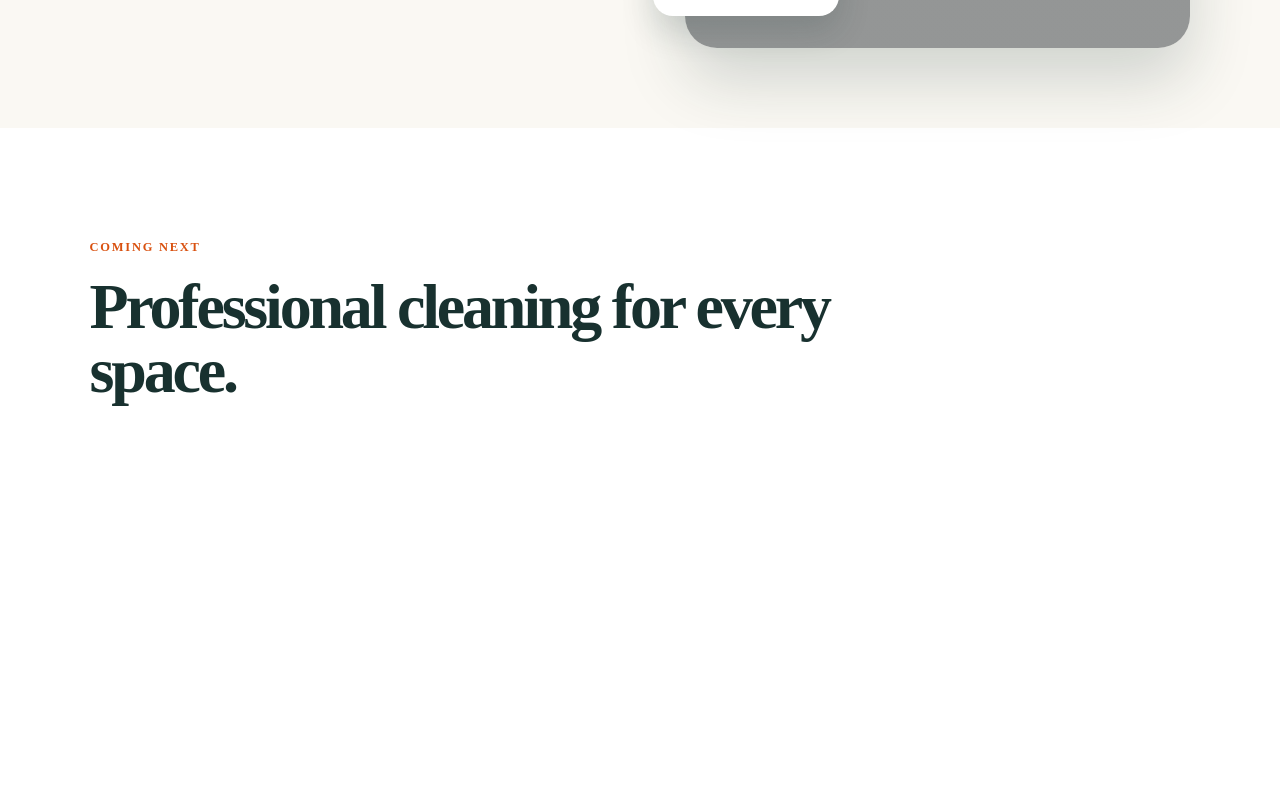
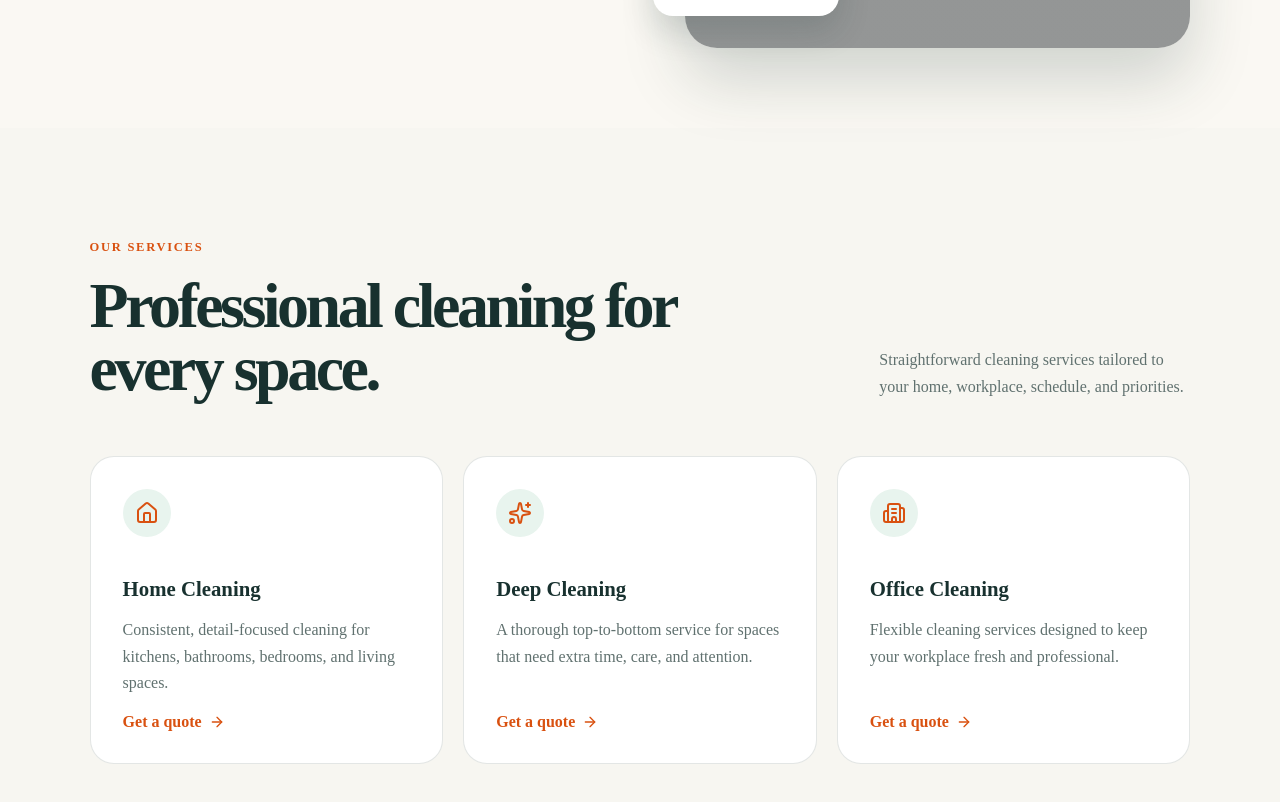
Before and after one commit to camilochaves10/CT, a React app in the folder frontend/: page / in a window 1280 px wide. Shown: the part 720-1522 px from the top of the page. Before the commit the page ends 1235 px from the top, so only its background shows below. Built offline with nearby package versions, Linux system fonts and the light colour scheme; no server answers; grey boxes are pictures that could not be loaded; the HTML template or start-up script is replaced by a standard one.

Commit message:
Add services section

```diff
--- a/frontend/src/App.css
+++ b/frontend/src/App.css
@@ -293,22 +293,121 @@
   font-size: 0.9rem;
 }
 
-.placeholder-section {
+.services-section {
   padding: 7rem 7vw;
-  background: white;
+  background: #f7f6f1;
 }
 
-.placeholder-section h2 {
-  max-width: 50rem;
+.services-heading {
+  display: grid;
+  grid-template-columns: 1.4fr 0.6fr;
+  align-items: end;
+  gap: 4rem;
+
+  margin-bottom: 3.5rem;
+}
+
+.services-heading h2 {
+  max-width: 48rem;
   margin: 0;
 
   color: #18312f;
-  font-size: clamp(2.5rem, 5vw, 4.5rem);
-  line-height: 1;
-  letter-spacing: -0.05em;
+  font-size: clamp(2.8rem, 5vw, 4.8rem);
+  line-height: 0.98;
+  letter-spacing: -0.055em;
 }
 
+.services-intro {
+  margin: 0;
+  color: #60716f;
+  font-size: 1rem;
+  line-height: 1.7;
+}
+
+.services-grid {
+  display: grid;
+  grid-template-columns: repeat(3, 1fr);
+  gap: 1.25rem;
+}
+
+.service-card {
+  min-height: 19rem;
+  display: flex;
+  flex-direction: column;
+
+  padding: 2rem;
+
+  border: 1px solid rgba(24, 49, 47, 0.12);
+  border-radius: 1.5rem;
+  background: #ffffff;
+}
+
+.service-icon {
+  width: 3rem;
+  height: 3rem;
+
+  display: grid;
+  place-items: center;
+
+  margin-bottom: 2.5rem;
+
+  border-radius: 50%;
+  background: #e8f4ee;
+  color: #d95110;
+}
+
+.service-card h3 {
+  margin: 0;
+  color: #18312f;
+  font-size: 1.3rem;
+}
+
+.service-card p {
+  margin: 1rem 0;
+  color: #60716f;
+  line-height: 1.65;
+}
+
+.service-card a {
+  display: inline-flex;
+  align-items: center;
+  gap: 0.45rem;
+
+  margin-top: auto;
+
+  color: #d95110;
+  font-weight: 800;
+  text-decoration: none;
+}
+
+.service-card a:hover {
+  text-decoration: underline;
+}
+
+
+
 @media (max-width: 900px) {
+
+  .services-section {
+    padding: 5rem 1.25rem;
+  }
+
+  .services-heading {
+    grid-template-columns: 1fr;
+    gap: 1.5rem;
+  }
+
+  .services-intro {
+    max-width: 36rem;
+  }
+
+  .services-grid {
+    grid-template-columns: 1fr;
+  }
+
+  .service-card {
+    min-height: auto;
+  }
   .site-header {
     padding: 0 1.25rem;
   }
--- a/frontend/src/App.jsx
+++ b/frontend/src/App.jsx
@@ -1,8 +1,37 @@
 import { useEffect, useState } from "react";
-import { ArrowRight, Check, Menu, X } from "lucide-react";
+import {
+  ArrowRight,
+  Check,
+  Home,
+  Building2,
+  Sparkles,
+  Menu,
+  X,
+} from "lucide-react";
 import "./App.css";
 
 const API_URL = import.meta.env.VITE_API_URL || "http://localhost:8000";
+
+const services = [
+  {
+    title: "Home Cleaning",
+    description:
+      "Consistent, detail-focused cleaning for kitchens, bathrooms, bedrooms, and living spaces.",
+    icon: Home,
+  },
+  {
+    title: "Deep Cleaning",
+    description:
+      "A thorough top-to-bottom service for spaces that need extra time, care, and attention.",
+    icon: Sparkles,
+  },
+  {
+    title: "Office Cleaning",
+    description:
+      "Flexible cleaning services designed to keep your workplace fresh and professional.",
+    icon: Building2,
+  },
+];
 
 function App() {
   const [apiStatus, setApiStatus] = useState("checking");
@@ -128,10 +157,41 @@ function App() {
           </div>
         </section>
 
-        <section className="placeholder-section" id="services">
-          <p className="eyebrow">Coming next</p>
-          <h2>Professional cleaning for every space.</h2>
-        </section>
+        <section className="services-section" id="services">
+  <div className="services-heading">
+    <div>
+      <p className="eyebrow">Our services</p>
+      <h2>Professional cleaning for every space.</h2>
+    </div>
+
+    <p className="services-intro">
+      Straightforward cleaning services tailored to your home, workplace,
+      schedule, and priorities.
+    </p>
+  </div>
+
+  <div className="services-grid">
+    {services.map((service) => {
+      const Icon = service.icon;
+
+      return (
+        <article className="service-card" key={service.title}>
+          <div className="service-icon">
+            <Icon size={24} />
+          </div>
+
+          <h3>{service.title}</h3>
+          <p>{service.description}</p>
+
+          <a href="#quote">
+            Get a quote
+            <ArrowRight size={16} />
+          </a>
+        </article>
+      );
+    })}
+  </div>
+</section>
       </main>
     </>
   );
```
